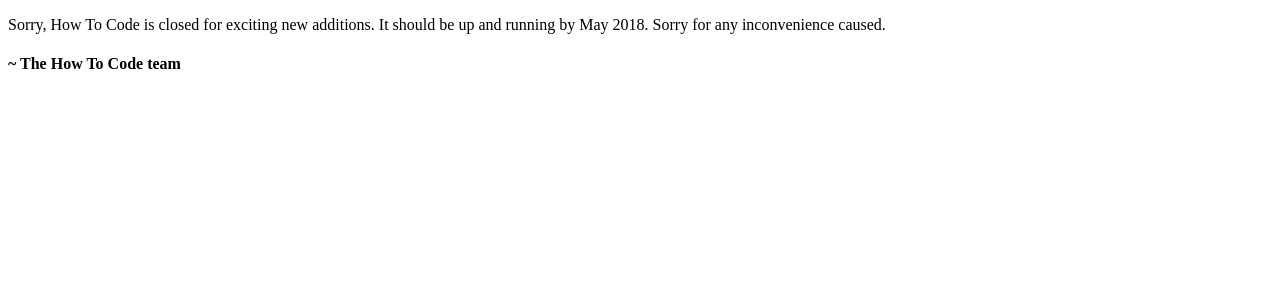
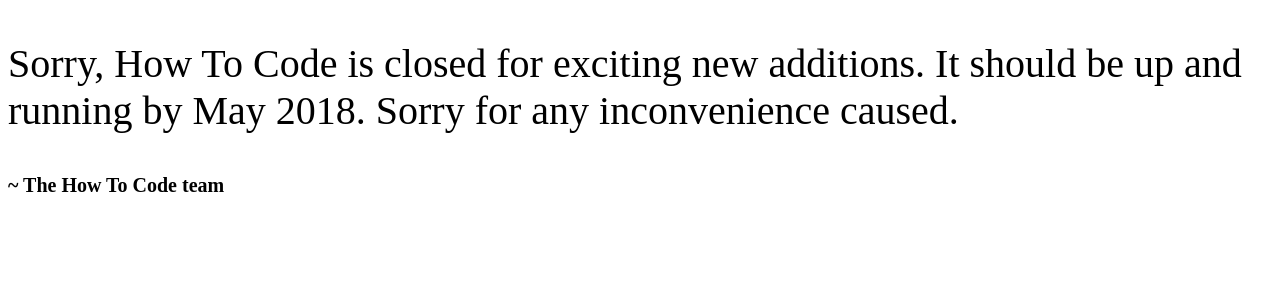
Before and after one commit to ostephagus/how-to-code.github.io, a Jekyll site: the page index.html, which Jekyll copies as it is, in a window 1280 px wide. Shown: the top 300 px of the page. Built offline with Jekyll 4.4.1, drawn with Linux system fonts in a browser that asks for light colours.

Commit message:
Update index.html

```diff
--- a/index.html
+++ b/index.html
@@ -1,20 +1,18 @@
-<!-- index.html -->
 <!DOCTYPE html>
 <html class="setup" lang="en-UK">
   <head>
-    <link rel='stylesheet' type='text/css' href='/main.css'>
+    <style>
+      p {
+        font-size: 40px;
+      }
+      h4 {
+        font-size: 20px;
+      }
+    </style>
     <title>How to code</title>
-    <script async src="//pagead2.googlesyndication.com/pagead/js/adsbygoogle.js"></script>
-<script>
-  (adsbygoogle = window.adsbygoogle || []).push({
-    google_ad_client: "ca-pub-1976273465143595",
-    enable_page_level_ads: true
-  });
-</script>
   </head>
   <body>
     <p>Sorry, How To Code is closed for exciting new additions. It should be up and running by May 2018. Sorry for any inconvenience caused.</p>
     <h4>~ The How To Code team</h4>
-
   </body>
 </html>
```
